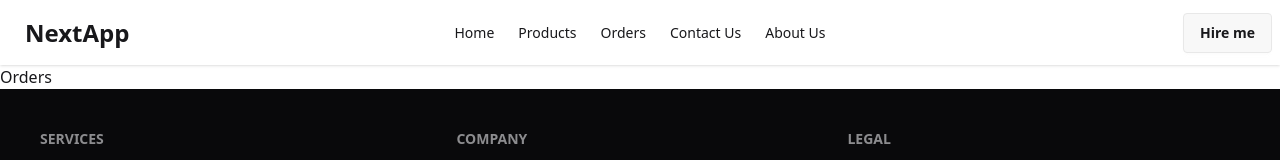
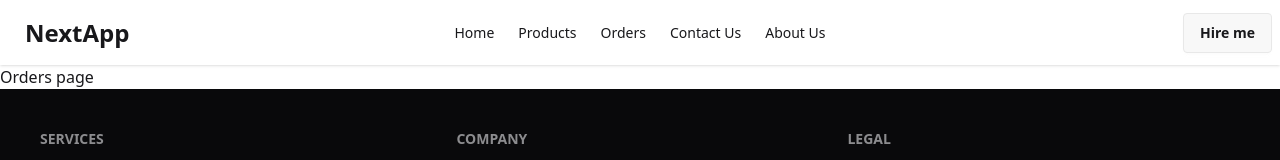
Before and after one commit to md-abu-naim/NextApp, a Next.js app: page /orders in a window 1280 px wide. Shown: the top 160 px of the page. Built offline with nearby package versions, Linux system fonts and the light colour scheme.

Commit message:
products page view details button link change

```diff
--- a/src/app/orders/page.jsx
+++ b/src/app/orders/page.jsx
@@ -3,7 +3,7 @@ import React from 'react';
 const Orders = () => {
     return (
         <div>
-            Orders
+            Orders page
         </div>
     );
 };
```
